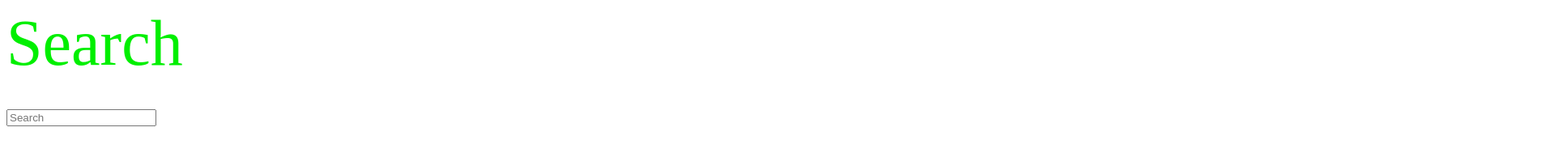
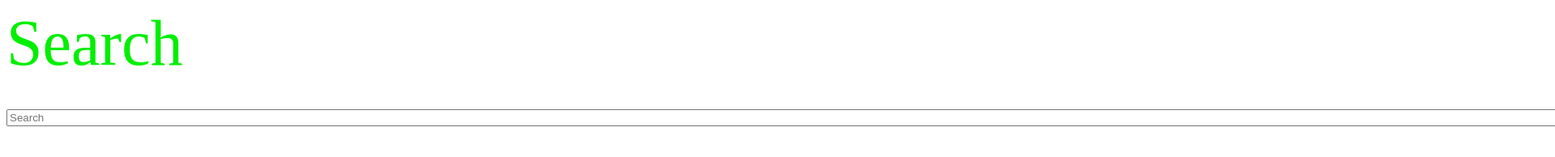
Before and after one commit to SkypeeOS/Home, a plain HTML site: page index.html in a window 1280 px wide. Shown: the top 194 px of the page at 81% size, 1920 px wide, since content can reach past the window. Drawn offline with Linux system fonts and the light colour scheme.

Commit message:
change size

```diff
--- a/style.css
+++ b/style.css
@@ -6,5 +6,7 @@
 }
 
 #SearchInput{
-    align-self: center;
+    align-items: center;
+    width: 300%;
+    height: 100%;
 }
```
